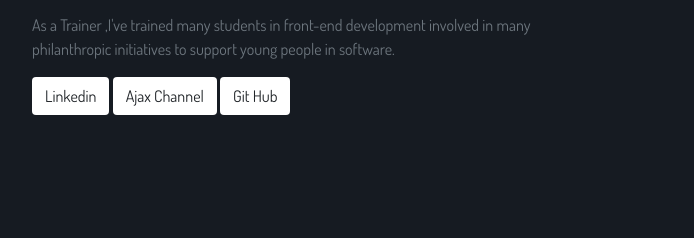
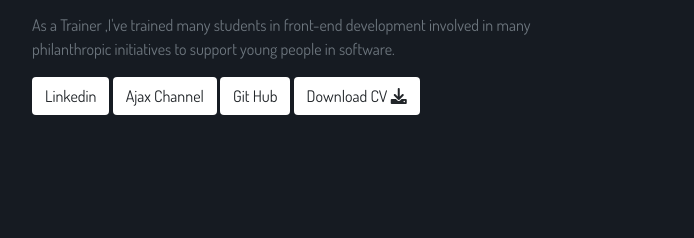
Before and after one commit to Y19M97/Portfolio, a plain HTML site: page index.html in a window 1280 px wide. Shown: the part 227-465 px from the top of the page, without its empty margins (50-744 px from the left). Drawn offline with nearby package versions, Linux system fonts and the light colour scheme.

Commit message:
update cv

```diff
--- a/index.html
+++ b/index.html
@@ -52,6 +52,8 @@
                     <a href="https://www.youtube.com/channel/UCCxzov-Vf4YvDdnDrjsMtAw" class="btn bg-white"
                         target="_blank">Ajax Channel</a>
                     <a href="https://github.com/Y19M97/ " class="btn bg-white" target="_blank">Git Hub</a>
+                    <a href="assets/image/Yousef Elkhawanki.pdf" download="Yousef El-khawanki CV" class="btn bg-white"
+                        target="_blank">Download CV <i class="fas fa-download"></i></a>
                 </div>
             </div>
         </div>
```
Also changed, not shown: 1 other file.
